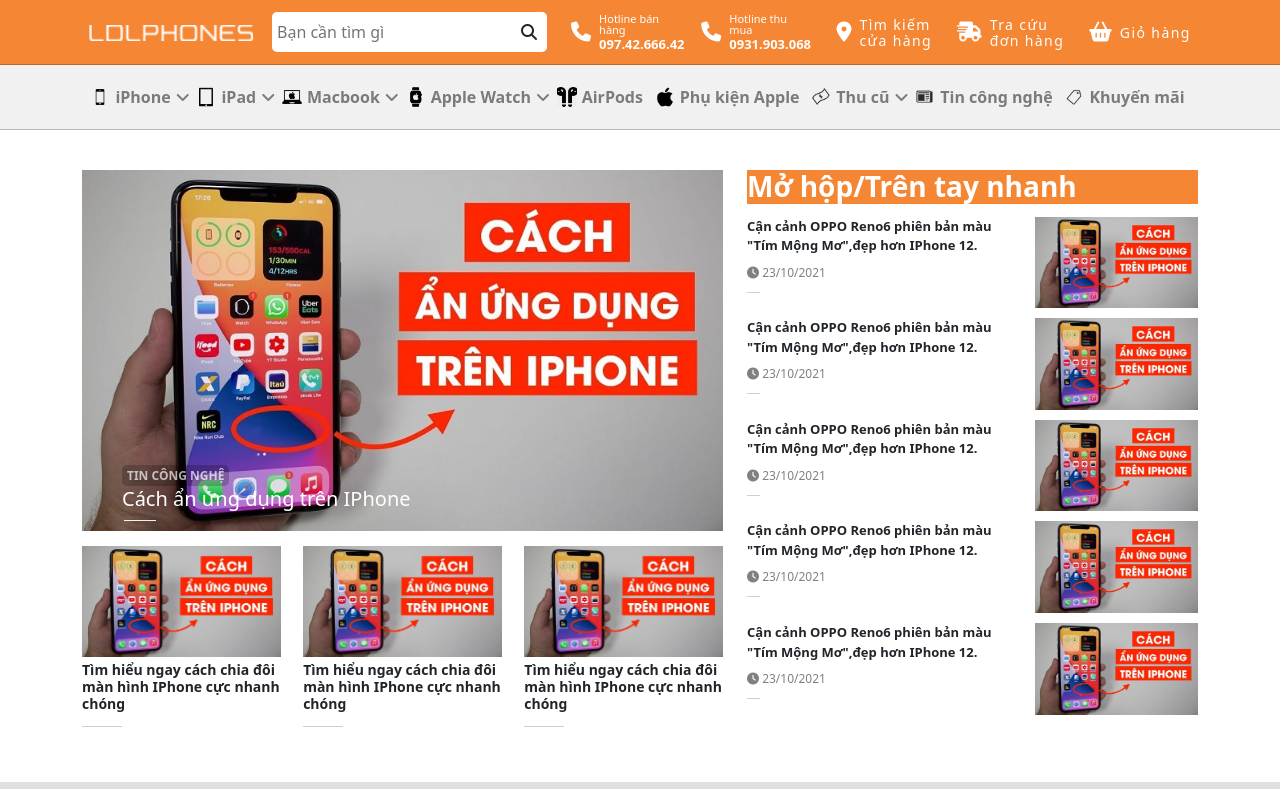
After one commit to TramAnh1406/Cover-template-ldlphones, a Flask app: page /tintuc in a window 1280 px wide. The commit adds this page. Shown: the top 789 px of the page. Run offline with Flask 2, Linux system fonts and the light colour scheme; some libraries are stand-ins or nearby versions.

Commit message:
update code and deploy

```diff
--- a/appdb/__init__.py
+++ b/appdb/__init__.py
@@ -7,14 +7,27 @@
 def home():
     return render_template('home/index.html')
 
+
 @app.route("/contact")
 def contact():
     return render_template('home/contact/contact.html')
+
 
 @app.route("/danh-muc")
 def category():
     return render_template('home/category/product.html')
 
+
 @app.route("/detail-product")
 def detailproduct():
     return render_template('home/category/product-detail.html')
+
+
+@app.route("/tintuc")
+def tintuc():
+    return render_template('home/tintuc/tintuc.html')
+
+
+@app.route("/chitiet-tintuc")
+def tintucdetail():
+    return render_template('home/tintuc/tintuc-detail.html')
--- a/appdb/static/css/index.css
+++ b/appdb/static/css/index.css
@@ -3,3 +3,4 @@
 @import './home.css';
 @import './contact.css';
 @import './category.css';
+@import './tintuc.css';
--- /dev/null
+++ b/appdb/static/css/tintuc.css
@@ -0,0 +1,103 @@
+.tintuc {
+    padding: 40px 0px;
+}
+
+.box-tintuc-slide img {
+    width: 100%;
+}
+
+.box-tintuc-slide {
+    position: relative;
+}
+
+.text-sm, .text-l {
+    position: absolute;
+}
+
+.text-sm {
+    bottom: 45px;
+    left: 40px;
+}
+
+.text-sm span {
+    color: #F1F1F1;
+    text-transform: uppercase;
+    background: rgb(0, 0, 0, 0.3);
+    padding: 2px 5px;
+    font-size: 12px;
+    opacity: .7;
+    font-weight: 600;
+    border-radius: 5px;
+}
+
+.text-l {
+    bottom: 20px;
+    left: 40px;
+}
+.text-l h5{
+    color: #FFF;
+    margin: 0;
+}
+.box-tintuc-slide .line-b {
+    position: absolute;
+    border-bottom: 1px solid #F1F1F1;
+    width: 5%;
+    bottom: 10px;
+    left: 42px;
+}
+.box-tintuc-right .line-list {
+    border-bottom: 1px solid #CECECE;
+    float: left;
+    margin-top: 10px;
+    width: 5%;
+}
+.box-tintuc-right h3{
+    color: white;
+    background-color: #F58634;
+    font-weight: 700;
+}
+.box-tintuc-list{
+    display:flex;
+    align-items: flex-start;
+    padding: 5px 0px;
+}
+.tintuc .fix-width .row .col-md-5 .box-tintuc-right .box-tintuc-list .col-md-7, .tintuc .fix-width .row .col-md-5 .box-tintuc-right .box-tintuc-list .col-md-5{
+    margin:0;
+}
+.box-tintuc-list .col-md-7 h4{
+    font-size: 13px;
+    font-weight: 700;
+    line-height: 1.5;
+}
+.date-tintuc{
+    color: gray;
+    font-size: 12px;
+}
+.box-tintuc-list .col-md-5 img{
+    width:100%;
+    padding-left: 25px
+}
+.tintuc .fix-width .row .col-md-7 .box-slide-bottom .col-md-4{
+    margin: 0;
+    padding: 15px 0px;
+    width: 31%;
+}
+.tintuc .fix-width .row .col-md-7 .box-slide-bottom .col-md-4 img{
+    width: 100%;
+}
+.tintuc .fix-width .row .col-md-7 .box-slide-bottom .col-md-4 h4{
+    font-weight: 700;
+    font-size: 14px;
+    padding: 5px 0px;
+}
+.line-slide{
+    border-bottom: 1px solid #CECECE;
+    float: left;
+    width: 20%;
+}
+.box-slide-bottom{
+    display:flex;
+    width: 100%;
+    flex-wrap: wrap;
+    justify-content: space-between;
+}
--- /dev/null
+++ b/appdb/templates/home/tintuc/tintuc.html
@@ -0,0 +1,59 @@
+{% extends 'home/layout/layout.html' %}
+{% block title%} LDL Phones - Cửa Hàng Bán IPhone Uy Tín Tại TPHCM {% endblock %}
+{% block body_class %}home{% endblock %}
+{% block content %}
+<section class="tintuc">
+    <div class="container fix-width">
+        <div class="row">
+            <div class="col-md-7">
+                <div class="box-tintuc-slide">
+                    <img src="{{url_for('static',filename='images/cach-an-ung-dung-tren-iphone-2.jpg')}}" alt="">
+                    <div class="text-sm">
+                        <span>tin công nghệ</span>
+                    </div>
+                    <div class="text-l">
+                        <h5>Cách ẩn ứng dụng trên IPhone</h5>
+                    </div>
+                    <div class="line-b"></div>
+                </div>
+                <div class="box-slide-bottom">
+                    {% for item in range(3)%}
+                    <div class="col-md-4">
+                        <img src="{{url_for('static',filename='images/cach-an-ung-dung-tren-iphone-2.jpg')}}" alt="">
+                        <h4>Tìm hiểu ngay cách chia đôi màn hình IPhone cực nhanh chóng</h4>
+                        <div class="line-slide"></div>
+                    </div>
+                    {% endfor %}
+                </div>
+                <!-- <div class="col-md-4"></div>
+                <div class="col-md-4"></div> -->
+            </div>
+            <div class="col-md-5">
+                <div class="box-tintuc-right">
+                    <h3>Mở hộp/Trên tay nhanh</h3>
+                    {% for a in range(5) %}
+                    <div class="box-tintuc-list">
+                        <div class="col-md-7">
+                            <h4>Cận cảnh OPPO Reno6 phiên bản màu "Tím Mộng Mơ",đẹp hơn IPhone 12.</h4>
+                            <div class="date-tintuc">
+                                <i class="fa-solid fa-clock"></i>
+                                <span>23/10/2021</span>
+                            </div>
+                            <div class="line-list"></div>
+                        </div>
+                        <div class="col-md-5">
+                            <img src="{{url_for('static',filename='images/cach-an-ung-dung-tren-iphone-2.jpg')}}"
+                                alt="">
+                        </div>
+                    </div>
+                    {% endfor %}
+                </div>
+
+
+            </div>
+
+
+        </div>
+    </div>
+</section>
+{% endblock %}
--- /dev/null
+++ b/requirements.txt
@@ -0,0 +1,2 @@
+Flask==2.1.2
+gunicorn
```
Also changed, not shown: appdb/static/images/cach-an-ung-dung-tren-iphone-2.jpg (added), appdb/templates/home/tintuc/tintuc-detail.html (added), 1 other file.
